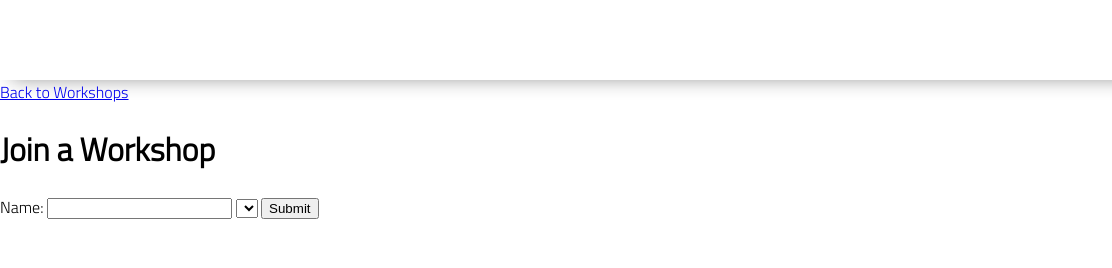
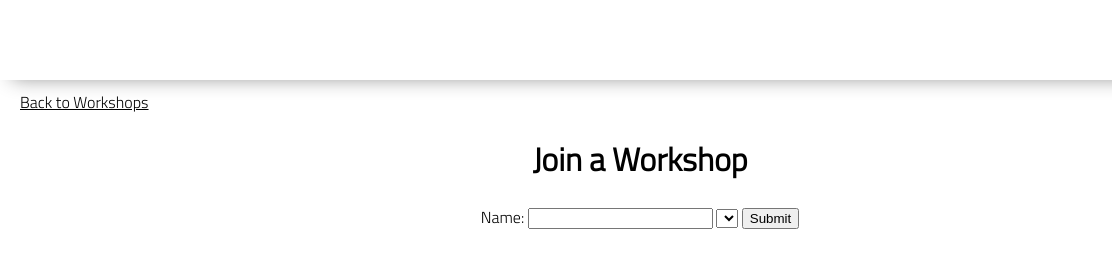
Before and after one commit to aidanliddiard/workshop-organizer, a plain HTML site: page create-page/index.html in a window 1280 px wide. Shown: the full height of the page, 0-1112 px from the left. Drawn offline with nearby package versions, Linux system fonts and the light colour scheme.

Commit message:
styling changes

```diff
--- a/create-page/index.html
+++ b/create-page/index.html
@@ -9,6 +9,7 @@
     <link rel="stylesheet" href="../styles/reset.css">
     <link rel="stylesheet" href="../styles/style.css">
     <link rel="stylesheet" href="../styles/home.css">
+    <link rel="stylesheet" href="./style.css">
     <title>Create Page</title>
 </head>
 <header>
@@ -19,13 +20,14 @@
 <button id="logout">Logout</button>
 <a href="../other-page">Back to Workshops</a>
 <body>
+    <main>
     <h1>Join a Workshop</h1>
     <form id="join-form">
         <label>Name: </label><input name="name">
         <select name="workshop-name" id="select"></select>
         <button>Submit</button>
     </form>
-
+</main>
     <script type="module" src="./create-page.js"></script>
 </body>
 </html>
--- /dev/null
+++ b/create-page/style.css
@@ -0,0 +1,10 @@
+a {
+    color: black;
+    margin-left: 20px;
+    margin-top: 10px;
+}
+
+body {
+    display: flex;
+    flex-direction: column;
+}
--- a/other-page/style.css
+++ b/other-page/style.css
@@ -1,5 +1,16 @@
-.workshops {
+.workshop {
     border: solid 2px black;
     display: flex;
     flex-direction: column;
+    background-color: rgb(204, 159, 159);
+    margin: 6px;
+    text-align: center;
 }
+h3 {
+    background-color: white;
+}
+a {
+    color: black;
+    margin-left: 20px;
+    margin-top: 10px;
+}
```
